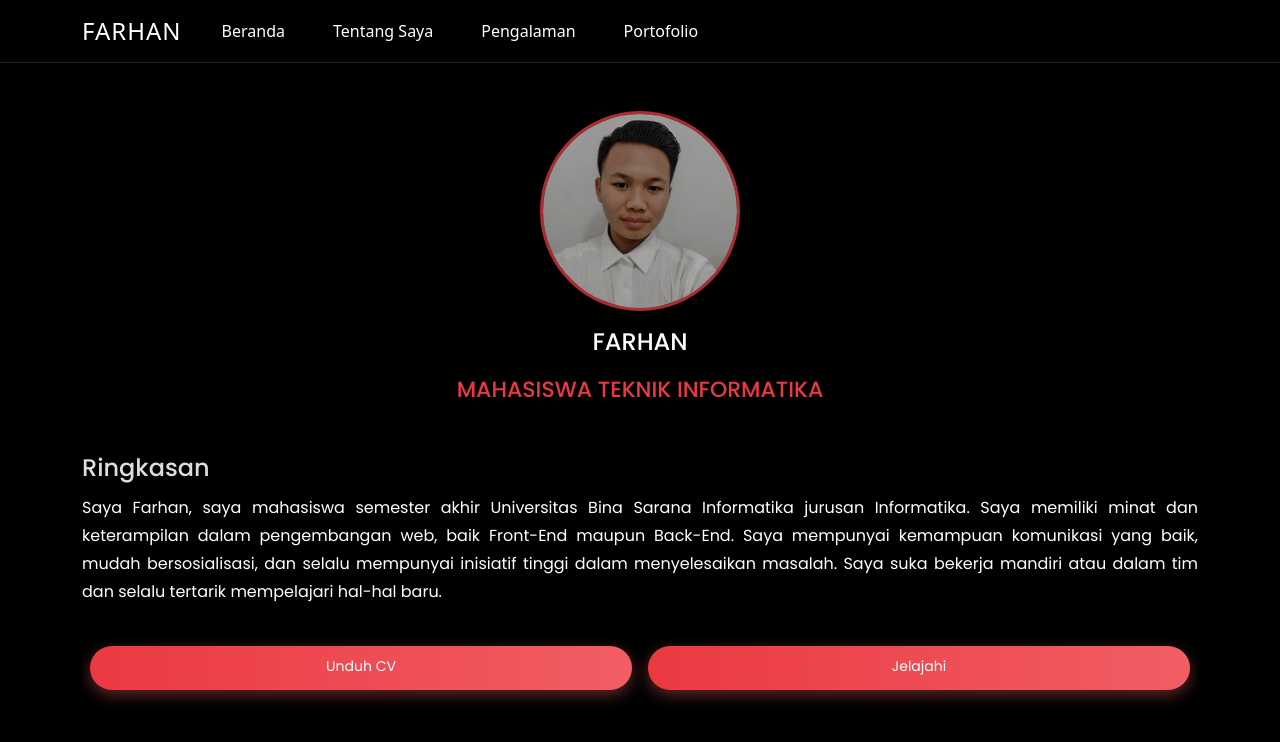
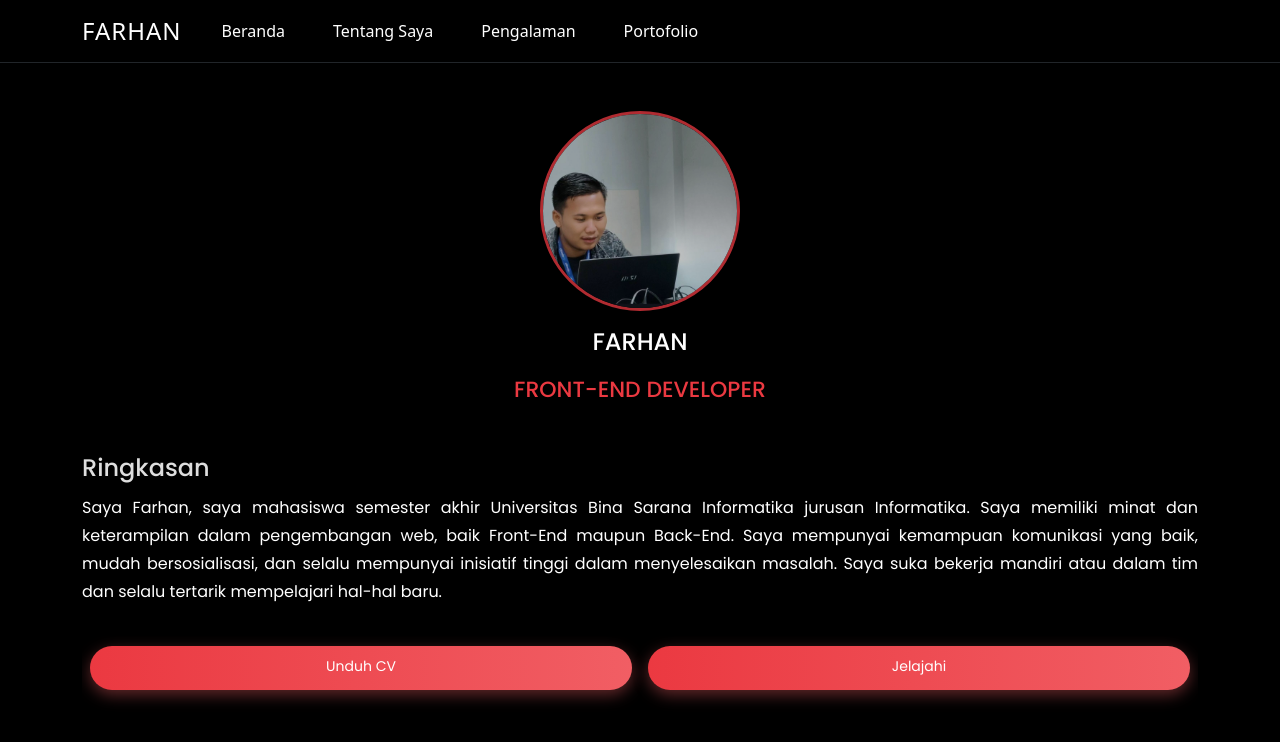
Before and after one commit to FarhannDev/react-my-profile, a React (Vite) app: page / in a window 1280 px wide. Shown: the top 742 px of the page. Built offline with nearby package versions, Linux system fonts and the light colour scheme.

Commit message:
Modified

```diff
--- a/src/components/LoadableMyComponent.tsx
+++ b/src/components/LoadableMyComponent.tsx
@@ -79,6 +79,12 @@ const EducationListItem = Loadable({
   loading: Loading,
 });
 
+const AboutProfileInfo = Loadable({
+  loader: () =>
+    import('./ui/aboutme/AboutProfileInfo').then((module) => module.default),
+  loading: Loading,
+});
+
 export {
   Heading,
   ButtonAction,
@@ -93,4 +99,5 @@ export {
   EducationListItem,
   AboutSummaryHeading,
   AboutSummaryText,
+  AboutProfileInfo,
 };
--- /dev/null
+++ b/src/components/ui/aboutme/AboutProfileInfo.tsx
@@ -0,0 +1,33 @@
+import React from 'react';
+import { LazyLoadImage } from 'react-lazy-load-image-component';
+
+type AboutProfileInfoProps = {
+  image: string;
+  name: string;
+  jobs: string;
+};
+
+const AboutProfileInfo: React.FC<AboutProfileInfoProps> = ({
+  image,
+  name,
+  jobs,
+}) => {
+  return (
+    <div className="profile-info w-100 d-flex justify-content-center align-items-center g-3">
+      <div className="profile-info-bio">
+        <LazyLoadImage
+          alt={'Profile'}
+          src={image}
+          effect="blur"
+          loading="lazy"
+          className="img-fluid profile-info-bio__image"
+        />
+
+        <div className="profile-info-bio__name">{name}</div>
+        <div className="profile-info-bio__jobs">{jobs}</div>
+      </div>
+    </div>
+  );
+};
+
+export default AboutProfileInfo;
--- a/src/components/ui/navbar/TopNavigation.tsx
+++ b/src/components/ui/navbar/TopNavigation.tsx
@@ -2,25 +2,38 @@ import { Navbar, Container, Nav } from 'react-bootstrap';
 import { Link } from 'react-router-dom';
 import { menuListItem } from '../../../models/MenuList';
 import { RxHamburgerMenu } from 'react-icons/rx';
+import { useState } from 'react';
 
-const TopNavigation = () => (
+const TopNavigation = () => {
+  const [expanded, setExpanded] = useState(false);
+  const closeNavbar = () => {
+    window.scrollTo({ top: 0, behavior: 'smooth' });
+    setExpanded(false);
+  };
+
+  return (
     <Navbar
       className="transparent navbar-inverse  border-bottom   border-dark"
       sticky="top"
       collapseOnSelect
       expand="lg"
+      expanded={expanded}
     >
       <Container className="navbar-container__items ">
         <Navbar.Brand href="/" className="navbar-brand__text">
           Farhan
         </Navbar.Brand>
-      <Navbar.Toggle aria-controls="responsive-navbar-nav">
+        <Navbar.Toggle
+          onClick={() => setExpanded(expanded ? false : true)}
+          aria-controls="responsive-navbar-nav"
+        >
           <RxHamburgerMenu fontSize={22} color="fff" />
         </Navbar.Toggle>
         <Navbar.Collapse id="responsive-navbar-nav">
           <Nav className="me-auto justify-content-start">
             {menuListItem.map((menuItem, idx) => (
               <Link
+                onClick={closeNavbar}
                 key={+idx}
                 to={menuItem.links}
                 className="nav-link custom-nav__link mx-md-3 "
@@ -33,5 +46,5 @@ const TopNavigation = () => (
       </Container>
     </Navbar>
   );
-
+};
 export default TopNavigation;
--- a/src/pages/About.tsx
+++ b/src/pages/About.tsx
@@ -1,5 +1,6 @@
 import { Col, Row } from 'react-bootstrap';
 import {
+  AboutProfileInfo,
   AboutSummaryHeading,
   AboutSummaryText,
   EducationListItem,
@@ -13,18 +14,11 @@ const About = () => {
       <section className="about-section">
         <Row className="justify-content-start g-3 pt-4">
           <Col>
-            <div className="profile-info w-100 d-flex justify-content-center align-items-center g-3">
-              <div className="profile-info-bio">
-                <img
-                  src="/images/profile.png"
-                  className="img-fluid profile-info-bio__image"
-                />
-                <div className="profile-info-bio__name">Farhan</div>
-                <div className="profile-info-bio__jobs">
-                  Front-End Developer
-                </div>
-              </div>
-            </div>
+            <AboutProfileInfo
+              image="/images/profile.png"
+              name="Farhan"
+              jobs="Front-End Developer"
+            />
             <div className="profile-summary">
               <AboutSummaryHeading heading="Tentang Saya" />
               <AboutSummaryText text=" Saya Farhan, saya mahasiswa semester akhir di Universitas Bina Sarana Informatika jurusan Informatika. Saya memiliki minat dan keterampilan dalam pengembangan web, baik Front-End maupun Back-End. Selama kuliah saya mengikuti program Kampus Merdeka Belajar Merdeka dari Kementerian Pendidikan dan Kebudayaan RI yang memperluas wawasan saya dalam dunia teknologi dan meningkatkan kemampuan saya dalam beradaptasi dengan lingkungan kerja yang dinamis. Saya mempunyai kemampuan komunikasi yang baik, mudah bersosialisasi, dan selalu mempunyai inisiatif tinggi dalam menyelesaikan masalah. Saya suka bekerja mandiri atau dalam tim dan selalu tertarik mempelajari hal-hal baru." />
--- a/src/pages/Home.tsx
+++ b/src/pages/Home.tsx
@@ -1,6 +1,7 @@
 import {
   AboutSummaryHeading,
   AboutSummaryText,
+  AboutProfileInfo,
   ButtonAction,
 } from '../components/LoadableMyComponent';
 
@@ -8,19 +9,11 @@ const Home = () => {
   return (
     <>
       <section className="profile-section">
-        <div className="profile-info w-100 d-flex justify-content-center align-items-center g-3">
-          <div className="profile-info-bio">
-            <img
-              src="/images/profile.png"
-              className="img-fluid profile-info-bio__image"
-            />
-            <div className="profile-info-bio__name">Farhan</div>
-            <div className="profile-info-bio__jobs">
-              Mahasiswa Teknik Informatika
-            </div>
-          </div>
-        </div>
-
+        <AboutProfileInfo
+          image="/images/profile.png"
+          name="Farhan"
+          jobs="Front-End Developer"
+        />
         <div className="profile-summary">
           <AboutSummaryHeading heading="Ringkasan" />
           <AboutSummaryText text=" Saya Farhan, saya mahasiswa semester akhir Universitas Bina Sarana Informatika jurusan Informatika. Saya memiliki minat dan keterampilan dalam pengembangan web, baik Front-End maupun Back-End.  Saya mempunyai kemampuan komunikasi yang baik, mudah bersosialisasi, dan selalu mempunyai inisiatif tinggi dalam menyelesaikan masalah. Saya suka bekerja mandiri atau dalam tim dan selalu tertarik mempelajari hal-hal baru." />
--- a/src/styles/index.css
+++ b/src/styles/index.css
@@ -16,6 +16,36 @@ body {
   text-rendering: optimizeLegibility;
   -webkit-font-smoothing: antialiased;
   -moz-osx-font-smoothing: grayscale;
+}
+
+/*
+ Custom scroll bar
+*/
+body::-webkit-scrollbar-track {
+  -webkit-box-shadow: inset 0 0 6px rgba(0, 0, 0, 0.3);
+  background-color: #fff;
+  transition: ease 300ms;
+  scroll-behavior: smooth;
+}
+
+body::-webkit-scrollbar {
+  -ms-overflow-style: none; /* IE and Edge */
+  scrollbar-width: none;
+  width: 7px;
+  height: 150px;
+  background-color: #fff;
+}
+
+body::-webkit-scrollbar-thumb {
+  border-radius: 10px;
+  -webkit-box-shadow: inset 0 0 6px rgba(0, 0, 0, 0.3);
+  background-color: #a7a7a7;
+  height: 150px;
+}
+
+::selection {
+  background-color: #eb3941; /* Warna latar belakang saat teks disorot */
+  color: #000; /* Warna teks saat disorot */
 }
 
 .main-content {
```
Also changed, not shown: public/images/profile.png, src/components/shared/LoadableComponent.tsx (added). Lines whose indentation alone changed are shown as unchanged.
